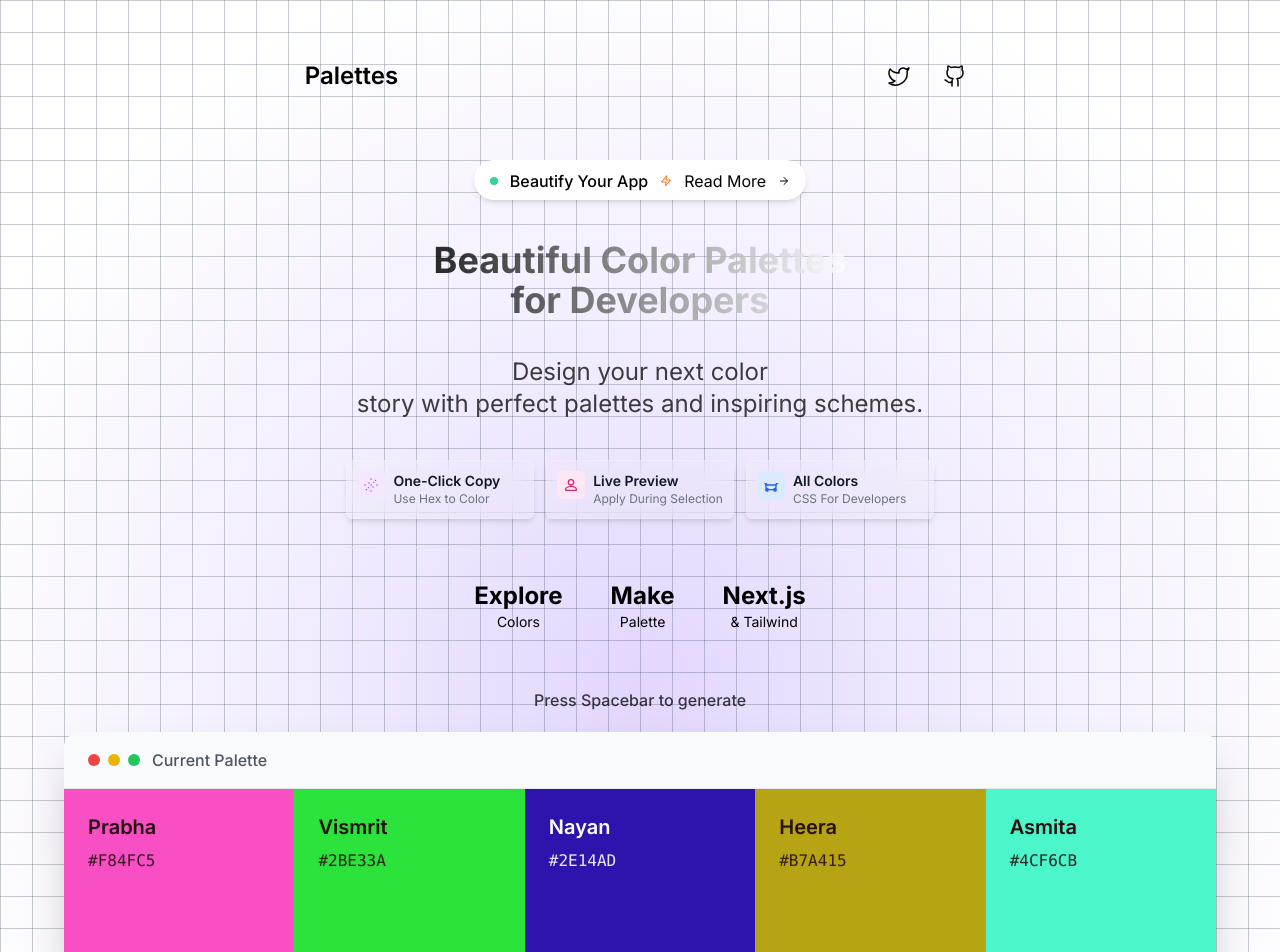
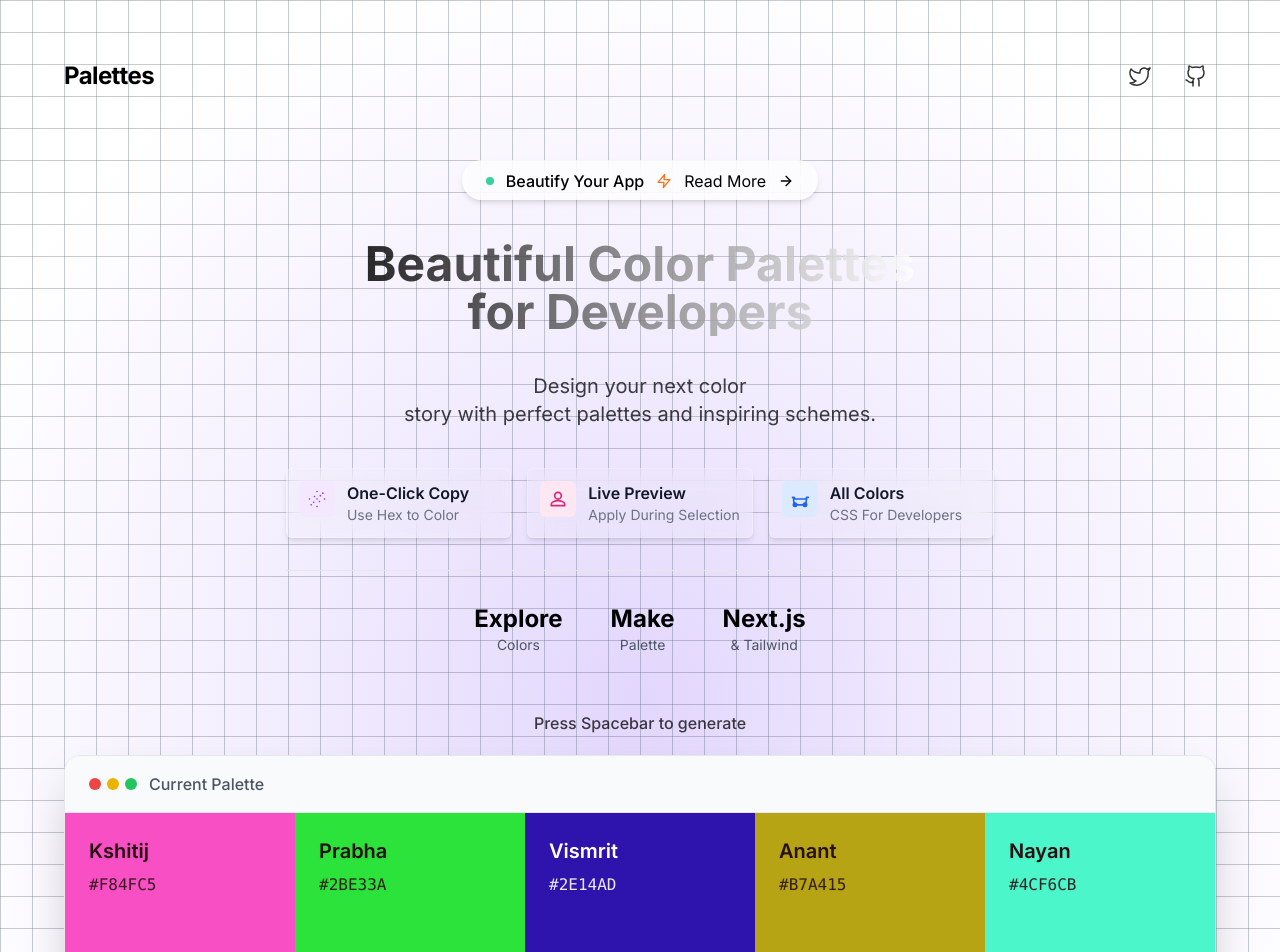
Before and after one commit to adiair/Palette, a Next.js app: page / in a window 1280 px wide. Shown: the top 952 px of the page. Built offline with nearby package versions, Linux system fonts and the light colour scheme.

Commit message:
Responsiveness

```diff
--- a/src/app/components/ColorColumn.jsx
+++ b/src/app/components/ColorColumn.jsx
@@ -8,26 +8,29 @@ export default function ColorColumn({ color, isGenerating, onClick }) {
     <div
       className={`
         flex-1 relative cursor-pointer transition-all duration-300
-        hover:scale-105 hover:z-10 hover:shadow-2xl
-        flex flex-col justify-between p-6 group
+        hover:scale-[1.03] hover:z-10 hover:shadow-xl
+        flex flex-col justify-between p-4 sm:p-5 md:p-6 group
         ${isGenerating ? 'animate-pulse' : ''}
+        min-w-[140px] sm:min-w-[160px]
       `}
       style={{ backgroundColor: color.hex }}
       onClick={onClick}
     >
+      {/* Color Name & Hex */}
       <div style={{ color: textColor }}>
-        <h3 className="text-lg md:text-xl font-semibold mb-2 drop-shadow-sm">
+        <h3 className="text-base sm:text-lg md:text-xl font-semibold mb-1 sm:mb-2 drop-shadow-sm">
           {color.name}
         </h3>
-        <p className="font-mono text-sm md:text-base opacity-90 drop-shadow-sm">
+        <p className="font-mono text-xs sm:text-sm md:text-base opacity-90 drop-shadow-sm break-all">
           {color.hex.toUpperCase()}
         </p>
       </div>
 
+      {/* Copy Tooltip */}
       <div className="absolute inset-0 flex items-center justify-center opacity-0 group-hover:opacity-100 transition-opacity duration-200">
-        <div className="bg-black bg-opacity-60 text-white px-4 py-2 rounded-lg flex items-center gap-2 backdrop-blur-sm">
+        <div className="bg-black bg-opacity-60 text-white px-3 py-1.5 sm:px-4 sm:py-2 rounded-md flex items-center gap-2 backdrop-blur-sm">
           <Copy className="w-4 h-4" />
-          <span className="text-sm font-medium">Click to copy</span>
+          <span className="text-xs sm:text-sm font-medium">Click to copy</span>
         </div>
       </div>
     </div>
--- a/src/app/components/FeatureSection.jsx
+++ b/src/app/components/FeatureSection.jsx
@@ -1,94 +1,71 @@
 export default function FeatureSection() {
   return (
-    <div className="mt-10 text-center max-w-5xl mx-auto">
+    <div className="mt-10 text-center max-w-5xl mx-auto px-4 sm:px-6">
 
-      <div className="grid md:grid-cols-3 gap-3">
+      {/* Responsive Cards Grid */}
+      <div className="grid grid-cols-1 sm:grid-cols-2 md:grid-cols-3 gap-4">
         {/* Card 1 */}
-    <div className="flex bg-white bg-opacity-10 backdrop-blur-md border border-white/20 items-start gap-2 p-2.5 bg-white rounded-md shadow-md hover:shadow-2xl transition">
-      <div className="bg-purple-100 p-1.5 rounded-md">
-        <svg className="w-4 h-4 text-purple-600" fill="none" stroke="currentColor" strokeWidth="2" viewBox="0 0 24 24">
+        <div className="flex items-start gap-3 p-3 bg-white bg-opacity-10 backdrop-blur-md border border-white/20 rounded-md shadow-md hover:shadow-2xl transition">
+          <div className="bg-purple-100 p-2 rounded-md">
+            <svg className="w-5 h-5 text-purple-600" fill="none" stroke="currentColor" strokeWidth="2" viewBox="0 0 24 24">
               <path strokeLinecap="round" strokeLinejoin="round" d="M8 16h.01M12 12h.01M16 8h.01M9 9h.01M15 15h.01M19 5h.01M5 19h.01M12 3v.01M21 12h.01M3 12h.01M12 21v.01" />
             </svg>
           </div>
-      <div className="text-left ">
-        <h3 className="text-sm font-semibold text-gray-900">One-Click Copy</h3>
-        <p className="text-xs text-gray-500 leading-snug">Use Hex to Color</p>
+          <div className="text-left">
+            <h3 className="text-sm sm:text-base font-semibold text-gray-900">One-Click Copy</h3>
+            <p className="text-xs sm:text-sm text-gray-500 leading-snug">Use Hex to Color</p>
           </div>
         </div>
 
         {/* Card 2 */}
-    <div className="flex bg-white bg-opacity-10 backdrop-blur-md border border-white/20 items-start gap-2 p-2.5 bg-white rounded-md shadow-md hover:shadow-2xl transition">
-      <div className="bg-pink-100 p-1.5 rounded-md">
-        <svg className="w-4 h-4 text-pink-600" fill="none" stroke="currentColor" strokeWidth="2" viewBox="0 0 24 24">
+        <div className="flex items-start gap-3 p-3 bg-white bg-opacity-10 backdrop-blur-md border border-white/20 rounded-md shadow-md hover:shadow-2xl transition">
+          <div className="bg-pink-100 p-2 rounded-md">
+            <svg className="w-5 h-5 text-pink-600" fill="none" stroke="currentColor" strokeWidth="2" viewBox="0 0 24 24">
               <path strokeLinecap="round" strokeLinejoin="round" d="M12 12c2.21 0 4-1.79 4-4s-1.79-4-4-4-4 1.79-4 4 1.79 4 4 4zm0 2c-2.67 0-8 1.34-8 4v2h16v-2c0-2.66-5.33-4-8-4z" />
             </svg>
           </div>
           <div className="text-left">
-        <h3 className="text-sm font-semibold text-gray-900">Live Preview</h3>
-        <p className="text-xs text-gray-500 leading-snug">Apply During Selection</p>
+            <h3 className="text-sm sm:text-base font-semibold text-gray-900">Live Preview</h3>
+            <p className="text-xs sm:text-sm text-gray-500 leading-snug">Apply During Selection</p>
           </div>
         </div>
 
         {/* Card 3 */}
-    <div className="flex bg-white bg-opacity-10 backdrop-blur-md border border-white/20 items-start gap-2 p-2.5 bg-white rounded-md shadow-md hover:shadow-2xl transition">
-      <div className="bg-blue-100 p-1.5 rounded-md">
-        <svg className="w-4 h-4 text-blue-600" fill="none" stroke="currentColor" strokeWidth="2" viewBox="0 0 24 24">
+        <div className="flex items-start gap-3 p-3 bg-white bg-opacity-10 backdrop-blur-md border border-white/20 rounded-md shadow-md hover:shadow-2xl transition">
+          <div className="bg-blue-100 p-2 rounded-md">
+            <svg className="w-5 h-5 text-blue-600" fill="none" stroke="currentColor" strokeWidth="2" viewBox="0 0 24 24">
               <path strokeLinecap="round" strokeLinejoin="round" d="M3 10h2l1 2h13l1-2h2M4 10l1 9h14l1-9M6 21a2 2 0 100-4 2 2 0 000 4zm12 0a2 2 0 100-4 2 2 0 000 4z" />
             </svg>
           </div>
           <div className="text-left">
-        <h3 className="text-sm font-semibold text-gray-900">All Colors</h3>
-        <p className="text-xs text-gray-500 leading-snug">CSS For Developers</p>
+            <h3 className="text-sm sm:text-base font-semibold text-gray-900">All Colors</h3>
+            <p className="text-xs sm:text-sm text-gray-500 leading-snug">CSS For Developers</p>
           </div>
         </div>
       </div>
 
-      <div
-          className={`flex items-center justify-center gap-6 sm:gap-8 md:gap-12 mt-7 mb-14 pt-6 sm:pt-8 border-t transition-all duration-300 `}
-        >
+      {/* Bottom Section */}
+      <div className="flex flex-col sm:flex-row items-center justify-center gap-6 sm:gap-8 md:gap-12 mt-8 mb-14 pt-6 sm:pt-8 border-t transition-all duration-300">
+        {/* Feature 1 */}
         <div className="text-center">
-            <div
-              className={`text-xl sm:text-2xl font-bold transition-colors duration-300 `}
-            >
-              Explore
+          <div className="text-lg sm:text-xl md:text-2xl font-bold">Explore</div>
+          <div className="text-xs sm:text-sm text-gray-600">Colors</div>
         </div>
-            <div
-              className={`text-xs sm:text-sm transition-colors duration-300 `}
-            >
-              Colors
+        {/* Feature 2 */}
+        <div className="text-center">
+          <div className="text-lg sm:text-xl md:text-2xl font-bold">Make</div>
+          <div className="text-xs sm:text-sm text-gray-600">Palette</div>
         </div>
-          </div>
+        {/* Feature 3 */}
         <div className="text-center">
-            <div
-              className={`text-xl sm:text-2xl font-bold transition-colors duration-300`}
-            >
-              Make
-            </div>
-            <div
-              className={`text-xs sm:text-sm transition-colors duration-300 `}
-            >
-              Palette
-            </div>
-          </div>
-          <div className="text-center">
-            <div
-              className={`text-xl sm:text-2xl font-bold transition-colors duration-300 `}
-            >
-              Next.js
-            </div>
-            <div
-              className={`text-xs sm:text-sm transition-colors duration-300 `}
-            >
-              & Tailwind
-            </div>
+          <div className="text-lg sm:text-xl md:text-2xl font-bold">Next.js</div>
+          <div className="text-xs sm:text-sm text-gray-600">& Tailwind</div>
         </div>
       </div>
 
-      <p className="font-medium text-black mb-5 mt-4 opacity-75">
+      <p className="font-medium text-black text-sm sm:text-base opacity-75 mb-5 mt-4">
         Press Spacebar to generate
       </p>
-
     </div>
-
   )
 }
--- a/src/app/components/Header.jsx
+++ b/src/app/components/Header.jsx
@@ -1,41 +1,43 @@
-import { Palette } from 'lucide-react'
-import { ArrowRight, Zap } from "lucide-react";
-
+import { Palette, ArrowRight, Zap } from 'lucide-react'
 
 export default function Header() {
   return (
-
     <>
-
-      <div className='mb-6 sm:mb-10 md:mb-10 flex justify-center
-      items-center h-10 px-4 rounded-full gap-3 shadow-md
-      bg-white backdrop-blur-md border-t border-white/20'>
-        <div className="relative flex flex-row h- w-2 ">
+      {/* Notification Badge */}
+      <div
+        className="mb-6 sm:mb-10 flex justify-center items-center h-10 px-4 sm:px-6 rounded-full gap-2 sm:gap-3 shadow-md
+        bg-white/70 backdrop-blur-md border-t border-white/20"
+      >
+        <div className="relative flex h-2 w-2">
           <span className="animate-ping absolute inline-flex h-full w-full rounded-full bg-emerald-400 opacity-85"></span>
           <span className="relative inline-flex rounded-full h-2 w-2 bg-emerald-400"></span>
         </div>
-        <span className="font-medium">Beautify Your App</span>
-        <Zap className="h-3 w-3 text-orange-500" />
-        <span className="hidden sm:inline-flex items-center">
+        <span className="text-sm sm:text-base font-medium">Beautify Your App</span>
+        <Zap className="h-4 w-4 text-orange-500" />
+        <span className="hidden sm:inline-flex items-center text-sm sm:text-base">
           Read More
         </span>
-        <ArrowRight className="h-3 w-3" />
+        <ArrowRight className="h-4 w-4" />
       </div>
 
-      <header className="text-center ">
-        <p className="animate-pulse
-        text-4xl font-bold bg-gradient-to-r from-[#000000] to-[#ffffff]
-        bg-clip-text text-transparent mb-9">
+      {/* Main Heading */}
+      <header className="text-center px-4 sm:px-6">
+        <p
+          className="animate-pulse text-2xl sm:text-3xl md:text-5xl font-bold
+          bg-gradient-to-r from-[#000000] to-[#ffffff] bg-clip-text text-transparent mb-6 sm:mb-9"
+        >
           Beautiful Color Palettes
-          <br /> for Developers
+          <br />
+          for Developers
         </p>
       </header>
 
-      <p className="text-center text-black opacity-75 text-2xl">
-        Design your next color<br />
-        story with perfect palettes
-        and inspiring schemes.      </p>
+      {/* Subheading */}
+      <p className="text-center text-black opacity-75 text-base sm:text-lg md:text-xl px-4 sm:px-0">
+        Design your next color
+        <br className="hidden sm:block" />
+        story with perfect palettes and inspiring schemes.
+      </p>
     </>
-
   )
 }
--- a/src/app/components/PaletteWindow.jsx
+++ b/src/app/components/PaletteWindow.jsx
@@ -4,7 +4,7 @@ import ColorColumn from './ColorColumn'
 export default function PaletteWindow({ palette, isGenerating, onColorClick }) {
   return (
     <WindowFrame title="Current Palette">
-      <div className="flex flex-col md:flex-row h-96 md:h-80">
+      <div className="flex flex-col md:flex-row h-[420px] md:h-80 lg:h-[20rem] overflow-hidden">
         {palette.map((color) => (
           <ColorColumn
             key={color.id}
--- a/src/app/components/navbar.jsx
+++ b/src/app/components/navbar.jsx
@@ -2,46 +2,35 @@
 
 import { Github, Twitter } from "lucide-react"
 
-
 export default function Navbar() {
-
   return (
     <nav className="w-full py-4 mb-12">
-      <div className="container flex items-center justify-between sm:justify-around mx-auto px-4 sm:px-6 lg:px-6">
-        <h1 className="text-2xl font-semibold text-black">
-          <a href="">
-          Palettes
-          </a>
+      <div className="max-w-7xl mx-auto flex items-center justify-between px-4 sm:px-6">
+        {/* Logo / Brand */}
+        <h1 className="text-xl sm:text-2xl font-bold text-black tracking-tight">
+          <a href="/">Palettes</a>
         </h1>
-        <div className="flex items-center gap-3">
-          <div className="flex gap-2 sm:gap-4">
+
+        {/* Social Links */}
+        <div className="flex items-center gap-3 sm:gap-4">
           <a
             href="https://twitter.com/adiair_twt"
             target="_blank"
             rel="noopener noreferrer"
-              className={`rounded-full p-1.5 sm:p-2 transition-all duration-300`}
             aria-label="Twitter"
+            className="rounded-full p-2 hover:bg-blue-100 transition-colors"
           >
-              <Twitter
-                className={`h-5 w-5 sm:h-6 sm:w-6 transition-colors duration-300
-                }`}
-                strokeWidth={1.5}
-              />
+            <Twitter className="h-5 w-5 sm:h-6 sm:w-6 text-black/80 hover:text-blue-500" strokeWidth={1.5} />
           </a>
           <a
             href="https://github.com/adiair"
             target="_blank"
             rel="noopener noreferrer"
-              className={`rounded-full p-1.5 sm:p-2 transition-all duration-300`}
             aria-label="GitHub"
+            className="rounded-full p-2 hover:bg-gray-100 transition-colors"
           >
-              <Github
-                className={`h-5 w-5 sm:h-6 sm:w-6 transition-colors duration-300
-                  `}
-                strokeWidth={1.5}
-              />
+            <Github className="h-5 w-5 sm:h-6 sm:w-6 text-black/80 hover:text-gray-900" strokeWidth={1.5} />
           </a>
-          </div>
         </div>
       </div>
     </nav>
--- a/src/app/components/ui/WindowFrame.jsx
+++ b/src/app/components/ui/WindowFrame.jsx
@@ -1,15 +1,28 @@
 export default function WindowFrame({ title, children }) {
   return (
-    <div className="bg-white rounded-2xl overflow-hidden shadow-2xl w-full max-w-6xl">
-      <div className="bg-gray-50 px-6 py-4 border-b border-gray-200 flex items-center gap-3">
-        <div className="flex gap-2">
-          <div className="w-3 h-3 bg-red-500 rounded-full"></div>
-          <div className="w-3 h-3 bg-yellow-500 rounded-full"></div>
-          <div className="w-3 h-3 bg-green-500 rounded-full"></div>
+    <div className="bg-white rounded-2xl overflow-hidden shadow-2xl w-full max-w-6xl border border-gray-200">
+
+      {/* Top bar with traffic light buttons */}
+      <div className="bg-gray-50 sm:px-6 py-3 sm:py-4 border-b border-gray-200 flex items-center justify-between">
+        <div className="flex items-center gap-3">
+          {/* Traffic light buttons */}
+          <div className="flex gap-1.5">
+            <span className="w-3 h-3 bg-red-500 rounded-full"></span>
+            <span className="w-3 h-3 bg-yellow-500 rounded-full"></span>
+            <span className="w-3 h-3 bg-green-500 rounded-full"></span>
+          </div>
+
+          {/* Title */}
+          {title && (
+            <span className="text-sm sm:text-base text-gray-600 font-medium truncate">
+              {title}
+            </span>
+          )}
         </div>
-        <span className="text-gray-600 font-medium">{title}</span>
       </div>
-      {children}
+
+      {/* Main content */}
+      <div>{children}</div>
     </div>
-  )
+  );
 }
--- a/src/app/page.js
+++ b/src/app/page.js
@@ -33,7 +33,12 @@ const COLOR_NAMES = [
   'Asmita', 'Rangat', 'Soumya', 'Ranjan', 'Vismrit',
   'Anaahat', 'Neelam', 'Nayan', 'Raina', 'Prabha', 'Nishi',
   'Rimjhim', 'Ambar', 'Shuktij', 'Nirja', 'Indu', 'Ratna',
-  'Manik', 'Heera', 'Firoza', 'Chandni'
+  'Manik', 'Heera', 'Firoza', 'Chandni', 'Saundarya', 'Samay',
+  'Vihan', 'Aarambh', 'Anant', 'Taru', 'Sharad', 'Nilay', 'Tushar',
+  'Tejas', 'Neer', 'Aahan', 'Divit', 'Prithvi', 'Agantuk', 'Kshitij',
+  'Hriday', 'Manthan', 'Samar', 'Uday', 'Anvay', 'Chaitanya', 'Naimish',
+  'Yugant', 'Saanjh', 'Rajhans', 'Darpan', 'Tanmay', 'Vasudha', 'Sharanya',
+  'Jeevan', 'Swara', 'Milan'
 ]
 
 // Components
@@ -63,7 +68,7 @@ function ControlPanel({ onGenerate, onExportCSS, isGenerating }) {
         {isGenerating ? 'Generating...' : 'Generate New'}
       </Button>
 
-      <Button onClick={onExportCSS}  variant="secondary">
+      <Button onClick={onExportCSS} variant="secondary">
         <Download className="w-5 text-black h-5" />
         Export CSS
       </Button>
@@ -203,11 +208,15 @@ export default function Home() {
 
         <Notification message={notification} />
 
-        <footer className="mt-5 border-t px-60 pt-5 text-center text-black opacity-85">
-          <p className="">
-            Made with ❤️ by <a href='https://adiair.netlify.app' className='text-lg'>adiair</a>
+        <footer className="mt-5 border-t px-4 sm:px-20 md:px-40 lg:px-60 pt-5 text-center text-black opacity-85">
+          <p>
+            Made with ❤️ by{" "}
+            <a href="https://adiair.netlify.app" className="text-lg underline underline-offset-4 hover:text-blue-600 transition">
+              adiair
+            </a>
           </p>
         </footer>
+
 
       </main>
     </div>
```
Also changed, not shown: src/app/components/preview.jsx (+67 -80 lines). Lines whose indentation alone changed are shown as unchanged.
